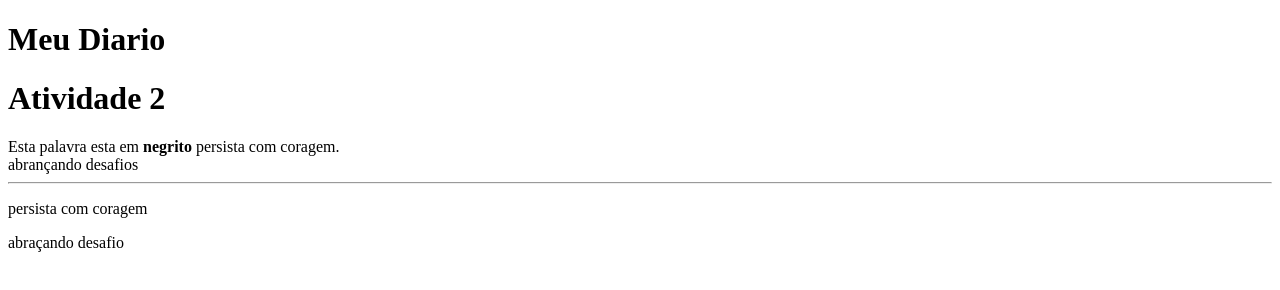
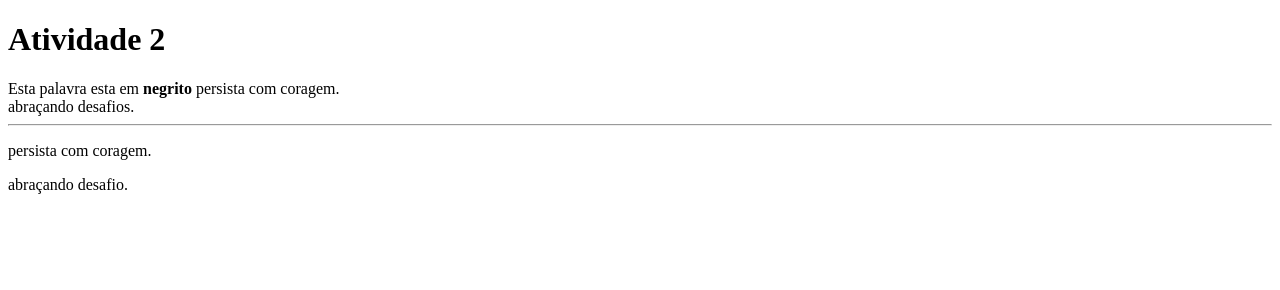
Before and after one commit to Layrtonantonio/meusite, a plain HTML site: page index.html in a window 1280 px wide. Drawn offline with Linux system fonts and the light colour scheme.

Commit message:
Update index.html

```diff
--- a/index.html
+++ b/index.html
@@ -5,13 +5,12 @@
      <title>Meu site pessoal</title>
   </head>
   <body>
-    <h1>Meu Diario</h1>
     <h1>Atividade 2</h1>
-Esta palavra esta em <b>negrito</b>
-persista com coragem. <br/> abrançando desafios
-<hr/>
-<p>persista com coragem </p>
-<p>abraçando desafio</p>
+    Esta palavra esta em <b>negrito</b>
+    persista com coragem.<br/>abraçando desafios.
+   <hr/>
+   <p>persista com coragem.</p>
+   <p>abraçando desafio.</p>
 
   </body>
 </html>
```
